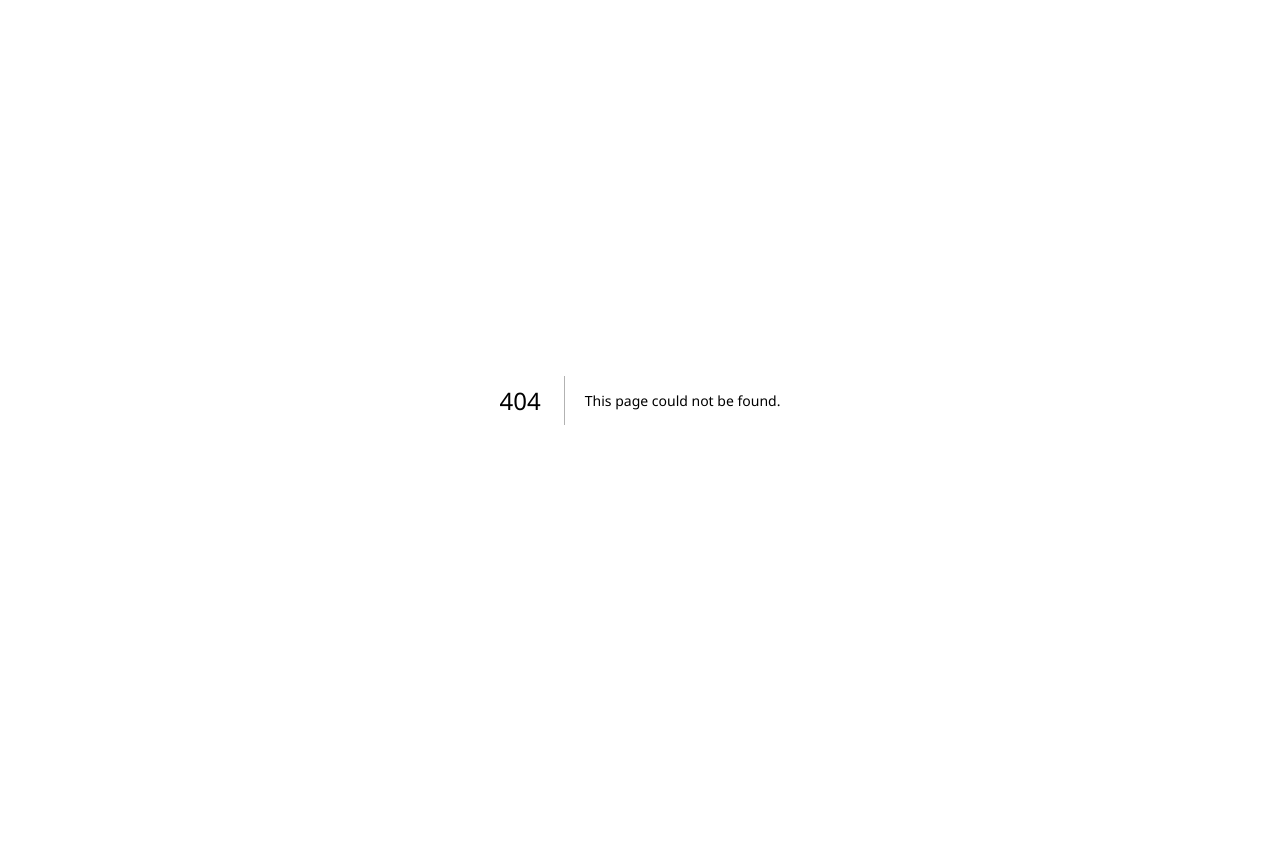
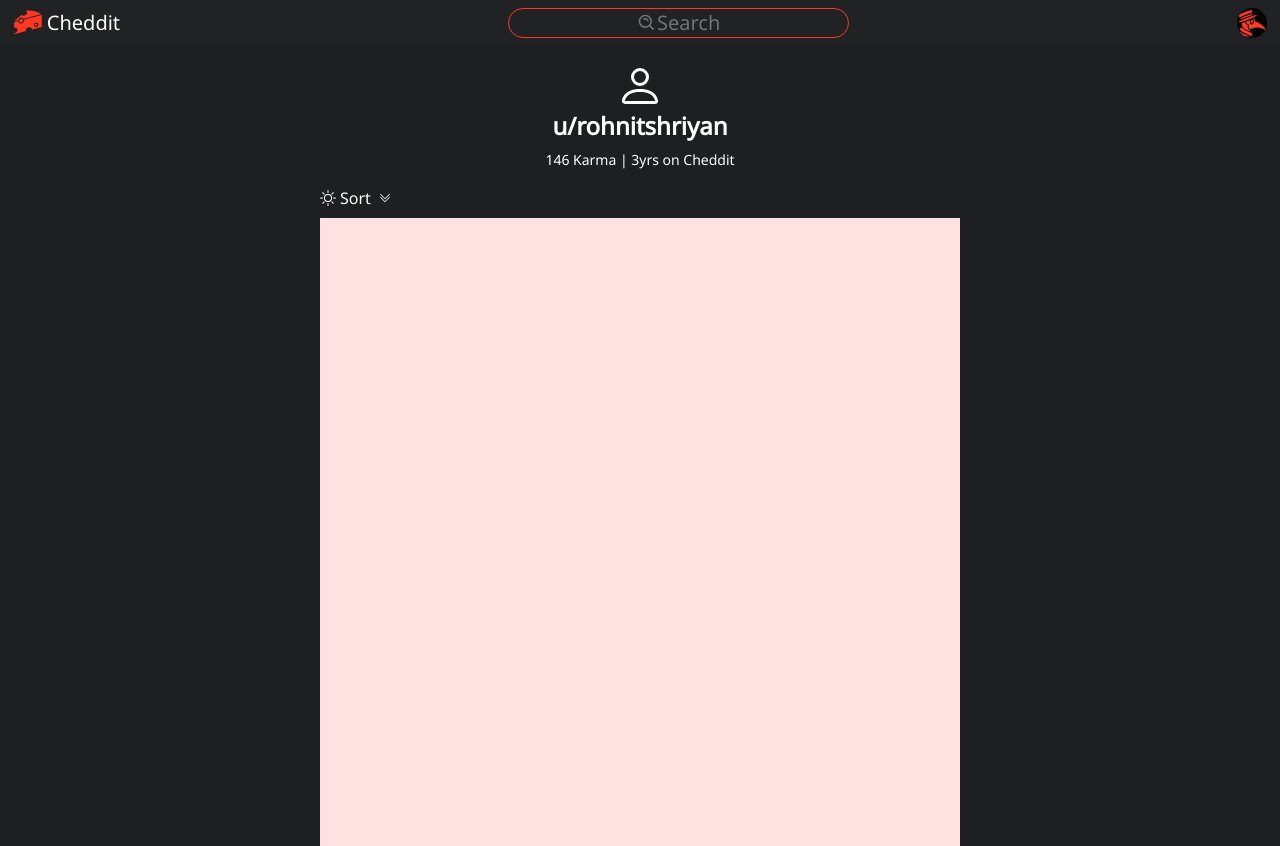
Before and after one commit to RohnitShriyan05/cheddit, a Next.js app in the folder Client/: page /Profile in a window 1280 px wide. Before the commit this address had no page. Before the commit the page ends 800 px from the top, so only its background shows below. Built offline with nearby package versions, Linux system fonts and the light colour scheme.

Commit message:
Created Profile Page

```diff
--- a/Client/components/Navbar.tsx
+++ b/Client/components/Navbar.tsx
@@ -7,14 +7,14 @@ import { useState } from "react";
 export const Navbar = ()=>{
     const [isOpen, setOpen] = useState(false)
     return(
-        <nav className="w-full">
-            <ul className="w-full flex items-center justify-center bg-primary lg:px-1vw px-2vw lg:text-xl text-lg py-2 text-white">
+        <nav className="w-full bg-primary">
+            <ul className="w-full flex items-center justify-center lg:px-1vw px-2vw lg:text-xl text-lg py-2 text-white">
                 <li className="flex items-center"><GiCheeseWedge className="text-secondary text-3xl"/><span className="sm:block hidden pl-1">Cheddit</span></li>
                 <li className="flex-1 flex justify-center"><button className="w-max text-neutral-500 items-center flex px-10vw rounded-full border border-secondary"><BiSearchAlt/> Search</button></li>
                 <li className="lg:block hidden"><GiPlagueDoctorProfile className="text-secondary bg-black rounded-full text-3xl"/></li>
                 <li className="lg:hidden block w-max"><Hamburger toggled={isOpen} toggle={setOpen} size={20}/></li>
             </ul>
-            <ul className={`${isOpen? "h-full opacity-100": "h-0 opacity-0"} transition-all duration-200  ease-in text-white flex flex-col float-right text-base w-40 bg-primary py-2 m px-1 mr-1`}>
+            <ul className={`${isOpen? "h-full opacity-100 py-2 m px-1 mr-1": "h-0 opacity-0"} transition-all duration-200  ease-in text-white flex flex-col float-right text-base w-40 bg-primary`}>
                 <li className="flex items-center pb-3"><CgProfile className="mr-1 text-xl"/>Profile</li>
                 <li className="flex items-center pb-3"><BsToggleOff className="mr-1 text-xl"/> Dark Mode</li>
                 <li className="flex items-center"><BsFlag className="mr-1 text-xl"/>Report</li>
--- /dev/null
+++ b/Client/components/Post.tsx
@@ -0,0 +1,8 @@
+import {FC} from "react";
+export const Post : FC = ()=>{
+    return(
+        <div className="h-full w-full">
+
+        </div>
+    );
+}
--- /dev/null
+++ b/Client/pages/Profile.tsx
@@ -0,0 +1,22 @@
+import {FC} from "react";
+import { BsChevronDoubleDown, BsPerson, BsSun } from "react-icons/bs";
+
+const Profile: FC = ()=>{
+    return(
+        <div className="text-white h-screen w-full bg-primaryDark flex flex-col items-center justify-center py-2vh">
+            <BsPerson className="text-5xl"/>
+            <p className="text-2xl font-bold">u/rohnitshriyan</p>
+            <p className="text-sm py-2">146 Karma | 3yrs on Cheddit</p>
+            <div className="flex-1 lg:w-1/2 w-full lg:px-0 px-5vw">
+                <div className="w-full flex items-center py-2">
+                    <BsSun className="mr-1"/> Sort <BsChevronDoubleDown className="ml-2 text-xs"/>
+                </div>
+                <div className="w-full h-full bg-red-100">
+
+                </div>
+            </div>
+        </div>
+    );
+}
+
+export default Profile;
--- a/Client/pages/_app.tsx
+++ b/Client/pages/_app.tsx
@@ -1,6 +1,11 @@
 import '@/styles/globals.css'
 import type { AppProps } from 'next/app'
-
+import { Navbar } from '@/components/Navbar'
 export default function App({ Component, pageProps }: AppProps) {
-  return <Component {...pageProps} />
+  return (
+    <div className=''>
+      <Navbar className="fixed"/>
+      <Component {...pageProps} />
+    </div>
+  )
 }
--- a/Client/pages/index.tsx
+++ b/Client/pages/index.tsx
@@ -3,8 +3,8 @@ import { Navbar } from "@/components/Navbar";
 
 export default function Home() {
   return (
-    <div className="bg-white h-screen w-full">
-     <Navbar/>
+    <div className="bg-primaryDark h-screen w-full">
+
     </div>
 
   )
```
